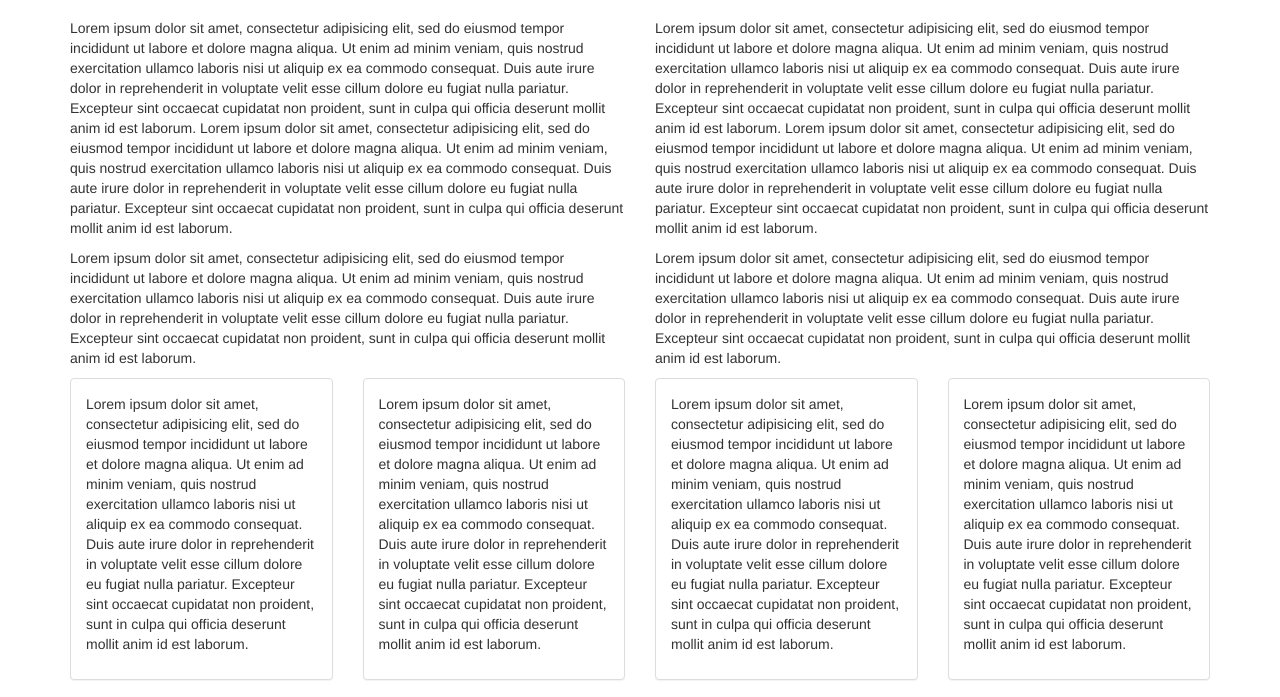
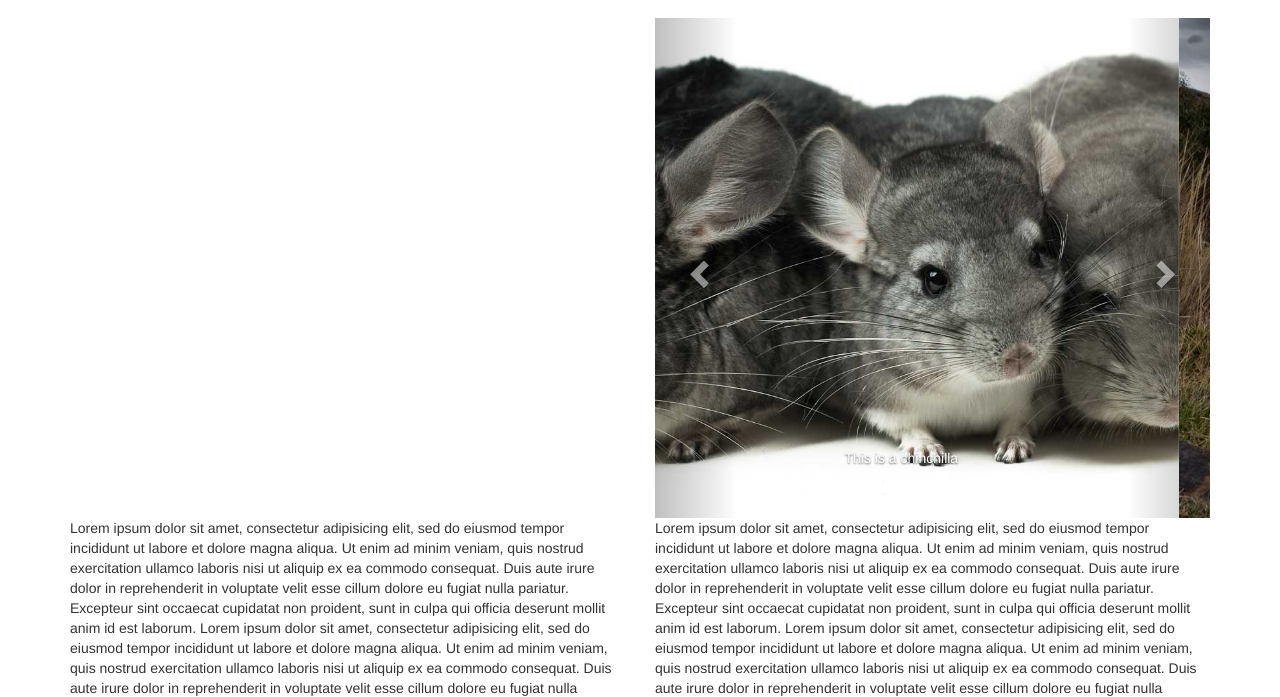
Before and after one commit to apfrancois86/bootstrap-grid, a plain HTML site: page index.html in a window 1280 px wide. Shown: the part 54-751 px from the top of the page. Drawn offline with nearby package versions, Linux system fonts and the light colour scheme.

Commit message:
add carousel and tiger image

```diff
--- a/css/styles.css
+++ b/css/styles.css
@@ -0,0 +1,8 @@
+img {
+  max-width: 100%;
+}
+.carousel-inner .item img {
+  width: 100%;
+  height: 500px;
+  object-fit: cover;
+}
--- a/index.html
+++ b/index.html
@@ -33,6 +33,46 @@
           </div>
         </div>
 
+        <div class="row">
+          <div class="col-md-6">
+
+          </div>
+          <div class="col-md-6">
+            <div id="carousel-example-generic" class="carousel slide" data-ride="carousel">
+              <!-- Indicators -->
+              <ol class="carousel-indicators">
+                <li data-target="#carousel-example-generic" data-slide-to="0" class="active"></li>
+                <li data-target="#carousel-example-generic" data-slide-to="1"></li>
+              </ol>
+
+              <!-- Wrapper for slides -->
+              <div class="carousel-inner" role="listbox">
+                <div class="item active">
+                  <img src="img/chinchilla.jpg" alt="chinchilla">
+                  <div class="carousel-caption">
+                    This is a chinchilla
+                  </div>
+                </div>
+                <div class="item">
+                  <img src="img/llama.jpg" alt="llama">
+                  <div class="carousel-caption">
+                    This is a llama
+                  </div>
+                </div>
+              </div>
+              <!-- Controls -->
+              <a class="left carousel-control" href="#carousel-example-generic" role="button" data-slide="prev">
+                <span class="glyphicon glyphicon-chevron-left" aria-hidden="true"></span>
+                <span class="sr-only">Previous</span>
+              </a>
+              <a class="right carousel-control" href="#carousel-example-generic" role="button" data-slide="next">
+                <span class="glyphicon glyphicon-chevron-right" aria-hidden="true"></span>
+                <span class="sr-only">Next</span>
+              </a>
+            </div>
+          </div>
+        </div><!--end of row-->
+
 
         <div class="row hidden-xs">
           <div class="col-xs-6">
@@ -56,9 +96,7 @@
             </p>
           </div>
           <div class="col-lg-6">
-            <p>
-              Lorem ipsum dolor sit amet, consectetur adipisicing elit, sed do eiusmod tempor incididunt ut labore et dolore magna aliqua. Ut enim ad minim veniam, quis nostrud exercitation ullamco laboris nisi ut aliquip ex ea commodo consequat. Duis aute irure dolor in reprehenderit in voluptate velit esse cillum dolore eu fugiat nulla pariatur. Excepteur sint occaecat cupidatat non proident, sunt in culpa qui officia deserunt mollit anim id est laborum.
-            </p>
+            <img src="img/tiger.jpg" alt="tiger" />
           </div>
         </div><!--end of row 2-->
         <div class="row">
```
Also changed, not shown: img/chinchilla.jpg (added), img/llama.jpg (added), img/tiger.jpg (added).
